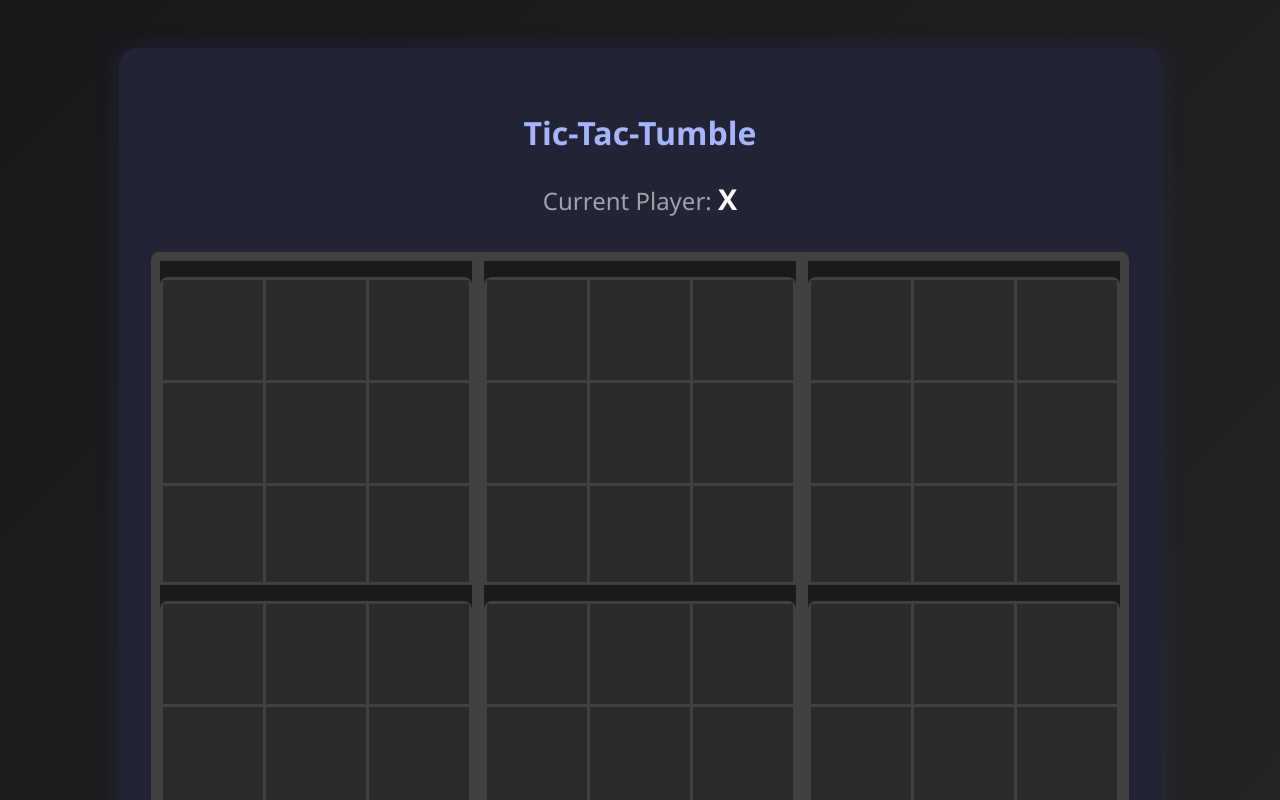
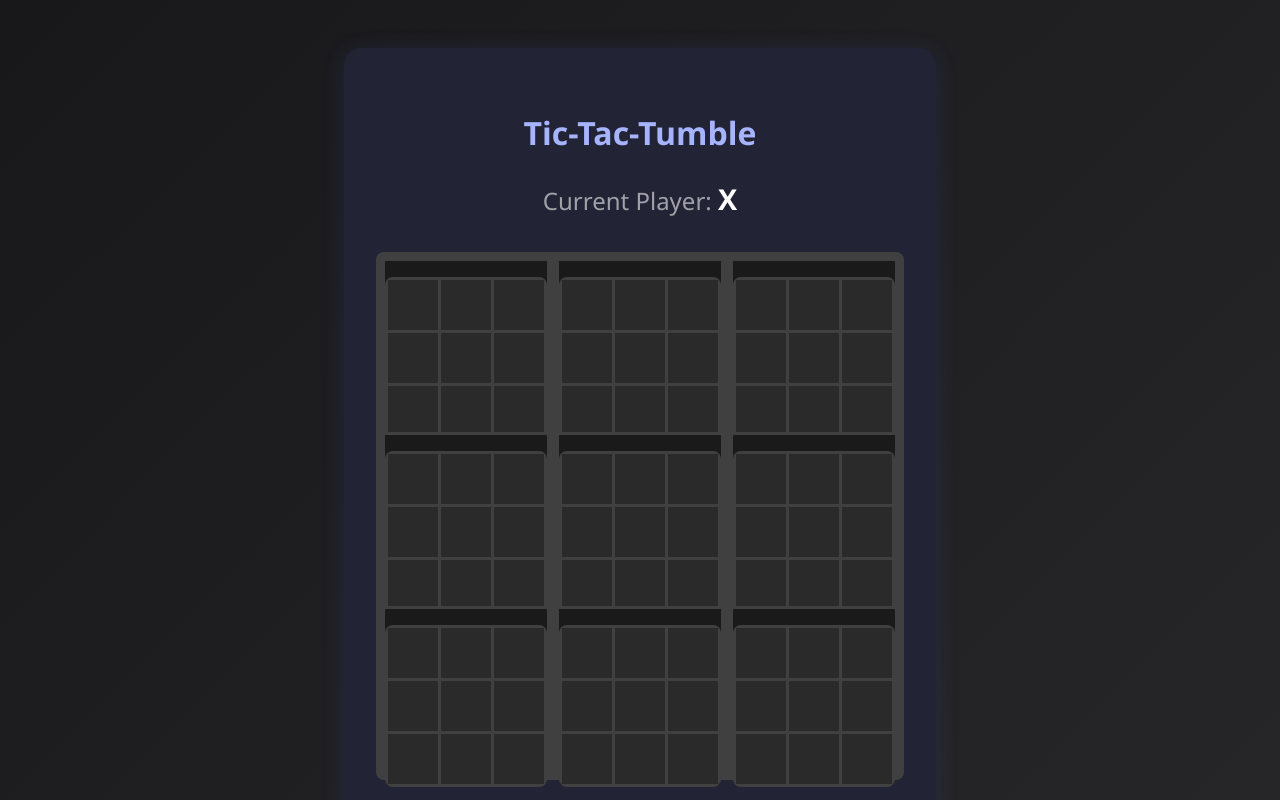
Before and after one commit to gubespam/xiao-mantou-games, a React (Vite) app: page /xiao-mantou-games/tic-tac-tumble in a window 1280 px wide. Shown: the top 800 px of the page. Built offline with nearby package versions, Linux system fonts and the light colour scheme.

Commit message:
make board smaller

```diff
--- a/src/T3Board.css
+++ b/src/T3Board.css
@@ -1,7 +1,7 @@
 .t3-board {
   display: grid;
-  grid-template-columns: repeat(3, 100px);
-  grid-template-rows: repeat(3, 100px);
+  grid-template-columns: repeat(3, 50px);
+  grid-template-rows: repeat(3, 50px);
   gap: 3px;
   background-color: #404040;
   padding: 3px;
@@ -16,7 +16,7 @@
   display: flex;
   align-items: center;
   justify-content: center;
-  font-size: 2.5rem;
+  font-size: 1.25rem;
   font-weight: bold;
   color: #ffffff;
   transition: background-color 0.2s, transform 0.1s;
```
